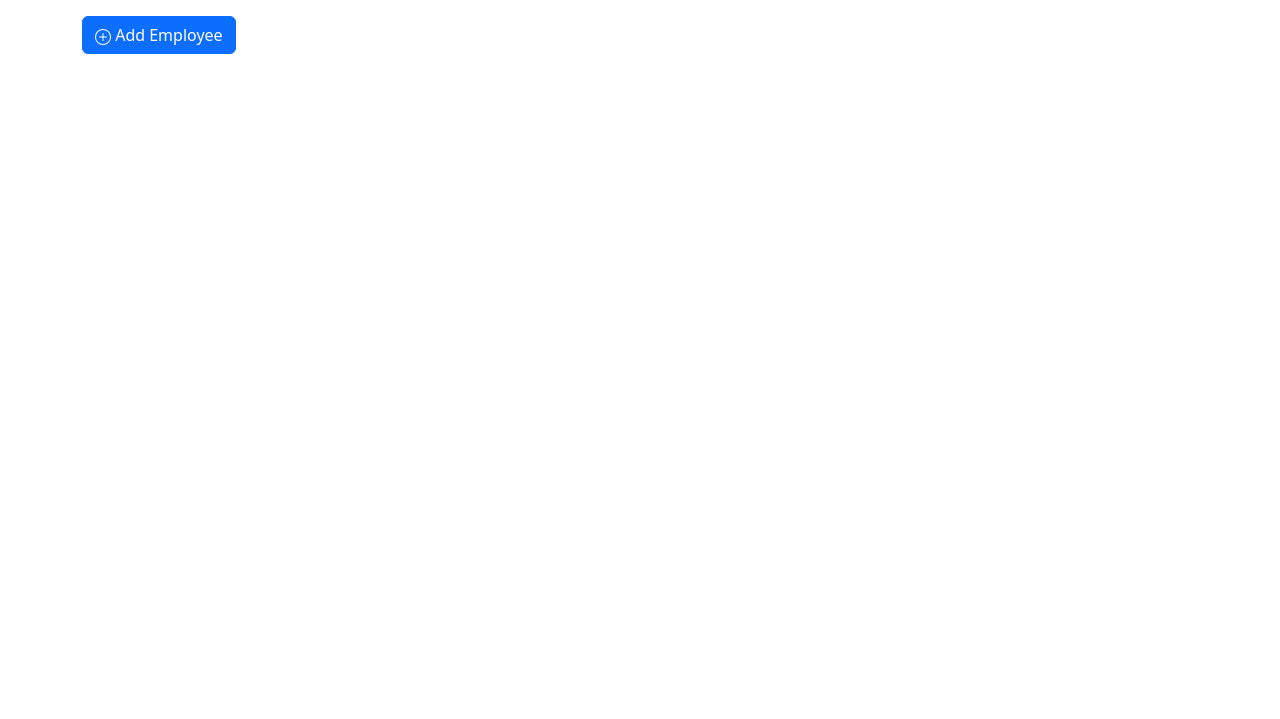
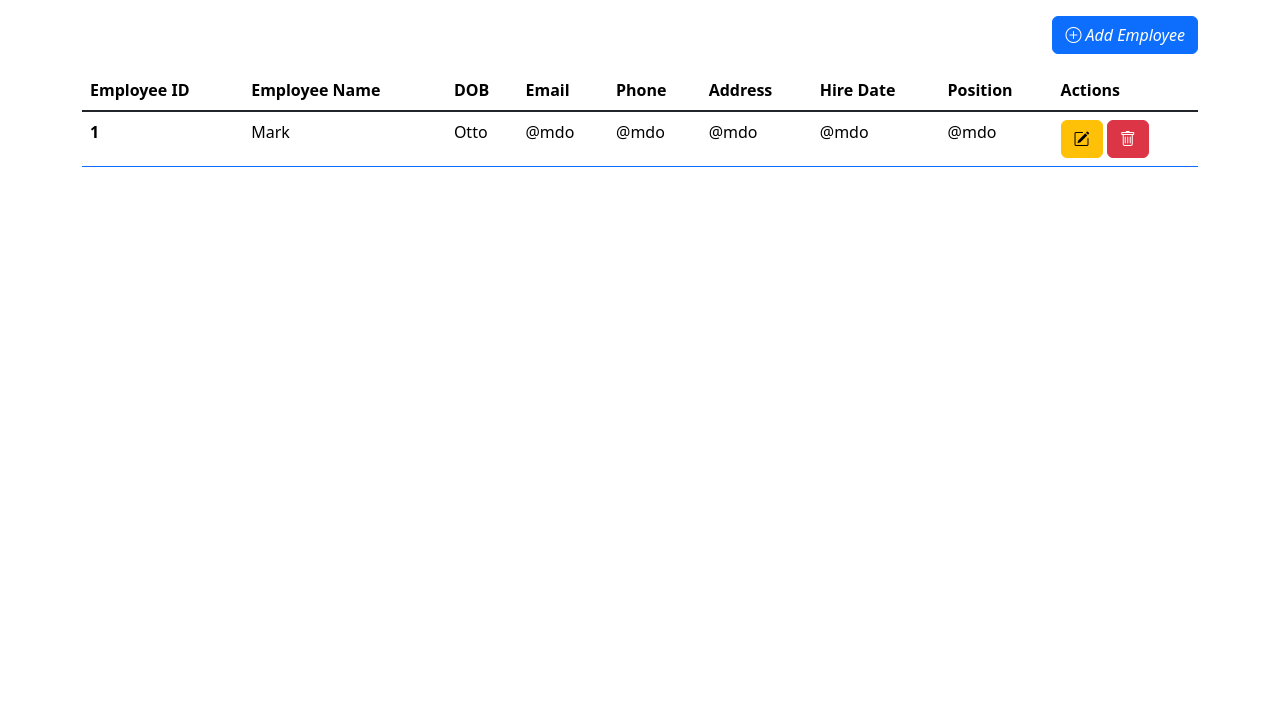
Before and after one commit to sathish0305/Employee-Data-Management, a Django app: page / in a window 1280 px wide. Shown: the part 56-775 px from the top of the page. Run offline with Django 4.2, Linux system fonts and the light colour scheme.

Commit message:
index page's table added

```diff
--- a/employee_data/settings.py
+++ b/employee_data/settings.py
@@ -122,6 +122,9 @@ USE_TZ = True
 # https://docs.djangoproject.com/en/4.2/howto/static-files/
 
 STATIC_URL = 'static/'
+STATICFILES_DIRS = [
+    os.path.join(BASE_DIR,'static')
+]
 
 # Default primary key field type
 # https://docs.djangoproject.com/en/4.2/ref/settings/#default-auto-field
--- /dev/null
+++ b/static/css/style.css
@@ -0,0 +1,11 @@
+.index-page{
+    display: flex;
+    flex-direction: column;
+    height: 90dvh;
+}
+
+.employee-btn{
+    width: 100%;
+    display: flex;
+    justify-content: end;
+}
--- a/templates/base.html
+++ b/templates/base.html
@@ -1,5 +1,6 @@
 <!DOCTYPE html>
 <html lang="en">
+  {% load static %}
 <head>
     <meta charset="UTF-8">
     <meta name="viewport" content="width=device-width, initial-scale=1.0">
@@ -8,6 +9,12 @@
     <!-- bootstrap CDN links -->
     <link href="https://cdn.jsdelivr.net/npm/bootstrap@5.3.2/dist/css/bootstrap.min.css" rel="stylesheet" integrity="sha384-T3c6CoIi6uLrA9TneNEoa7RxnatzjcDSCmG1MXxSR1GAsXEV/Dwwykc2MPK8M2HN" crossorigin="anonymous">
     <script src="https://cdn.jsdelivr.net/npm/bootstrap@5.3.2/dist/js/bootstrap.bundle.min.js" integrity="sha384-C6RzsynM9kWDrMNeT87bh95OGNyZPhcTNXj1NW7RuBCsyN/o0jlpcV8Qyq46cDfL" crossorigin="anonymous"></script>
+
+    <!-- bootstrap icons CDN -->
+    <link rel="stylesheet" href="https://cdn.jsdelivr.net/npm/bootstrap-icons@1.11.1/font/bootstrap-icons.css">
+
+    <!-- css integration -->
+    <link rel="stylesheet" href="{% static 'css/style.css' %}">
 
 </head>
 <body>
--- a/templates/index.html
+++ b/templates/index.html
@@ -1,12 +1,48 @@
 {% extends 'base.html' %}
 {% block content %}
-<div class="container mt-3">
-    <div class="me-auto">
-    <button type="button" class="btn btn-primary">
-        <svg xmlns="http://www.w3.org/2000/svg" width="16" height="16" fill="currentColor" class="bi bi-plus-circle" viewBox="0 0 16 16">
-            <path d="M8 15A7 7 0 1 1 8 1a7 7 0 0 1 0 14zm0 1A8 8 0 1 0 8 0a8 8 0 0 0 0 16z"/>
-            <path d="M8 4a.5.5 0 0 1 .5.5v3h3a.5.5 0 0 1 0 1h-3v3a.5.5 0 0 1-1 0v-3h-3a.5.5 0 0 1 0-1h3v-3A.5.5 0 0 1 8 4z"/>
-          </svg> Add Employee</button>
+
+<div class="index-page">
+    <div class="container mt-3">
+        <div class="employee-btn">
+            <button type="button" class="btn btn-primary">
+                <i class="bi bi-plus-circle"> Add Employee</i>
+            </button>
+        </div>
+        <table class="table mt-3 table-hover border-primary">
+            <thead>
+                <tr>
+                  <th scope="col">Employee ID</th>
+                  <th scope="col">Employee Name</th>
+                  <th scope="col">DOB</th>
+                  <th scope="col">Email</th>
+                  <th scope="col">Phone</th>
+                  <th scope="col">Address</th>
+                  <th scope="col">Hire Date</th>
+                  <th scope="col">Position</th>
+                  <th scope="col">Actions</th>
+                </tr>
+            </thead>
+            <tbody class="table-group-divider">
+                <tr>
+                  <th scope="row">1</th>
+                  <td>Mark</td>
+                  <td>Otto</td>
+                  <td>@mdo</td>
+                  <td>@mdo</td>
+                  <td>@mdo</td>
+                  <td>@mdo</td>
+                  <td>@mdo</td>
+                  <td>
+                      <button type="button" class="btn btn-warning">
+                        <i class="bi bi-pencil-square"></i>
+                      </button>
+                      <button type="button" class="btn btn-danger">
+                        <i class="bi bi-trash"></i>
+                      </button>
+                  </td>
+                </tr>
+            </tbody>
+        </table>
     </div>
 </div>
 
```
